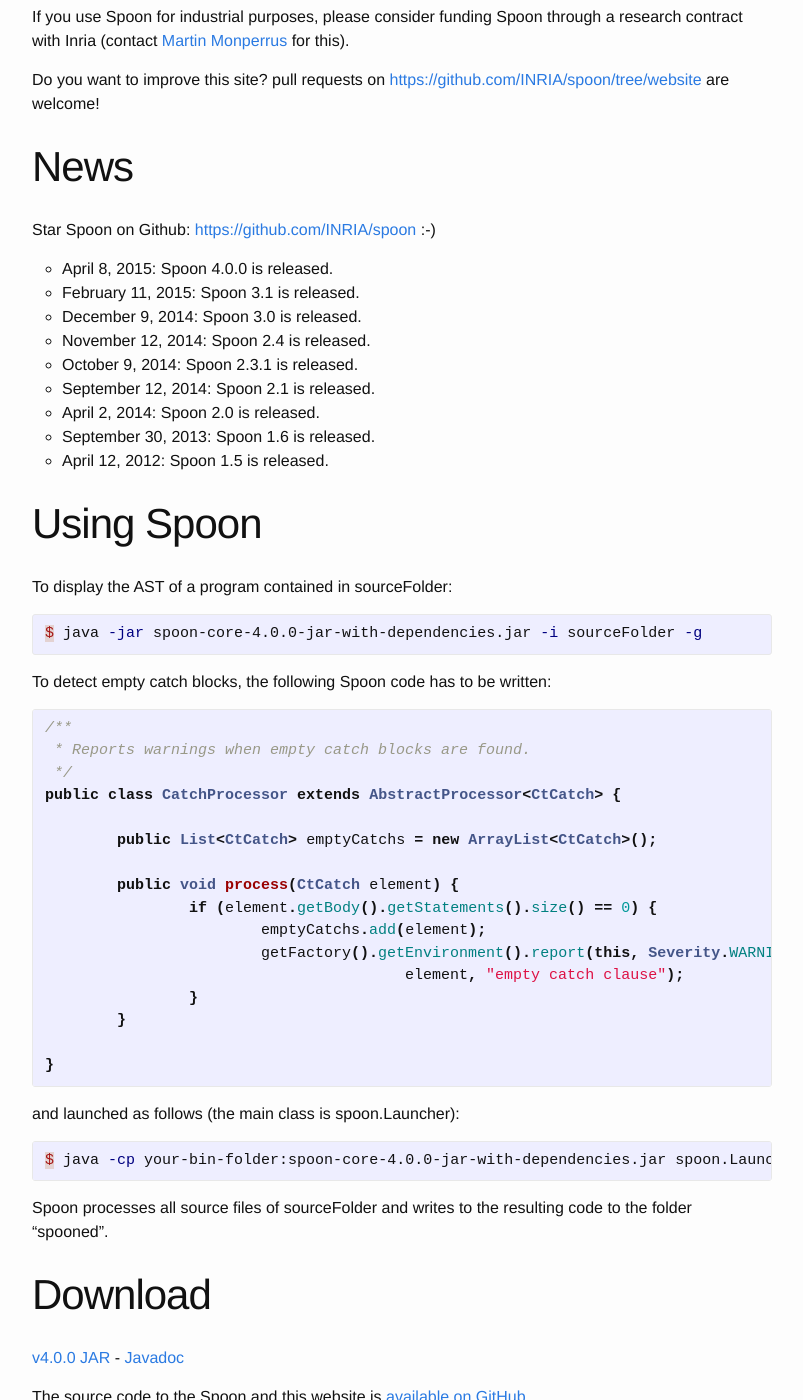
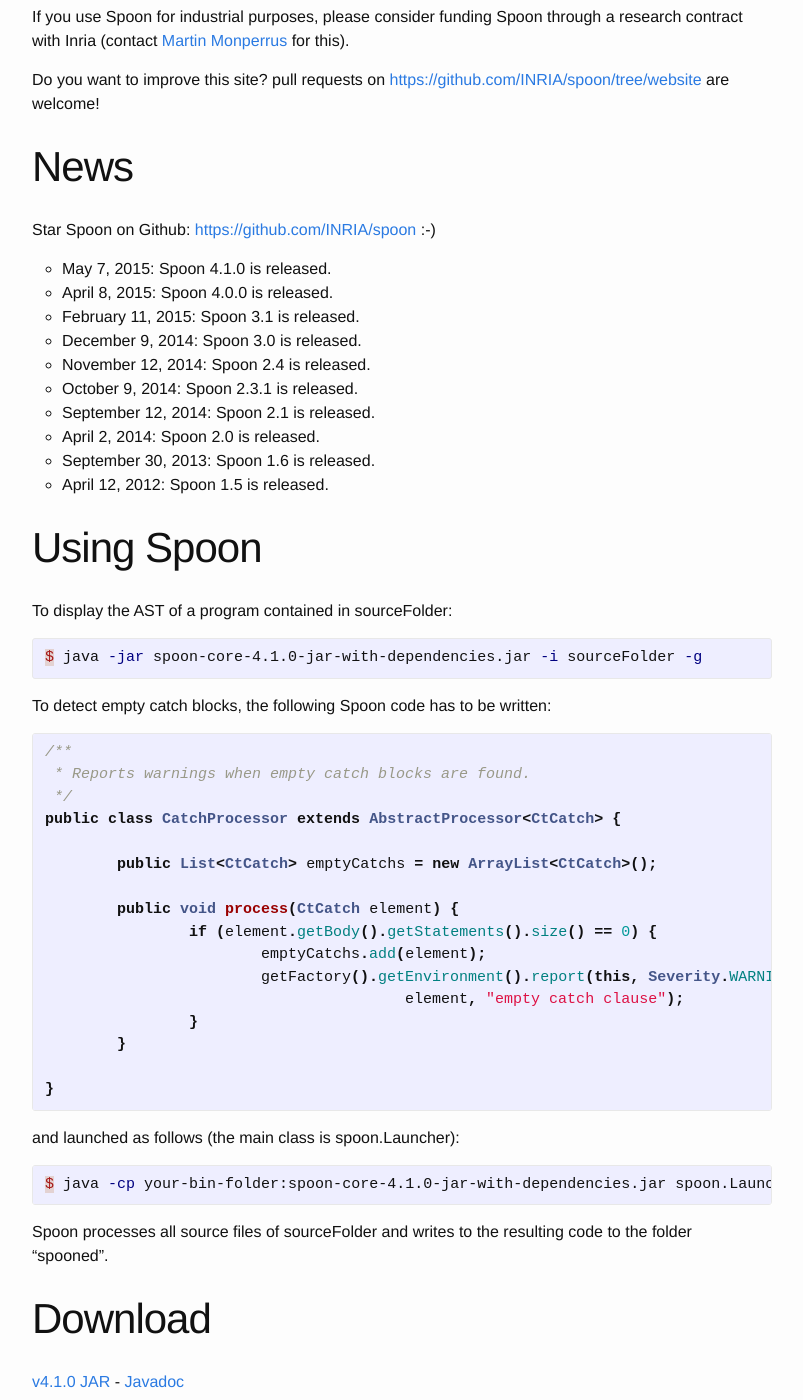
Before and after one commit to INRIA/spoon, a Jekyll site: the page built from index.html, in a window 1280 px wide and 1400 px high, scrolled down 633 px. Shown: the whole window, without its empty margins (238-1041 px from the left). Built offline with Jekyll 4.4.1, drawn with Linux system fonts in a browser that asks for light colours; some of the changed text lies outside the part shown.

Commit message:
feat(site): Updates spoon version to 4.1.0 on the website.

```diff
--- a/_config.yml
+++ b/_config.yml
@@ -13,5 +13,5 @@
 markdown: kramdown
 
 # Spoon
-spoon_release: "4.0.0"
-spoon_snapshot: "4.1.0-SNAPSHOT"
+spoon_release: "4.1.0"
+spoon_snapshot: "4.2.0-SNAPSHOT"
```
Also changed, not shown: _posts/2014-10-02-news.md (+1 -0 lines).
